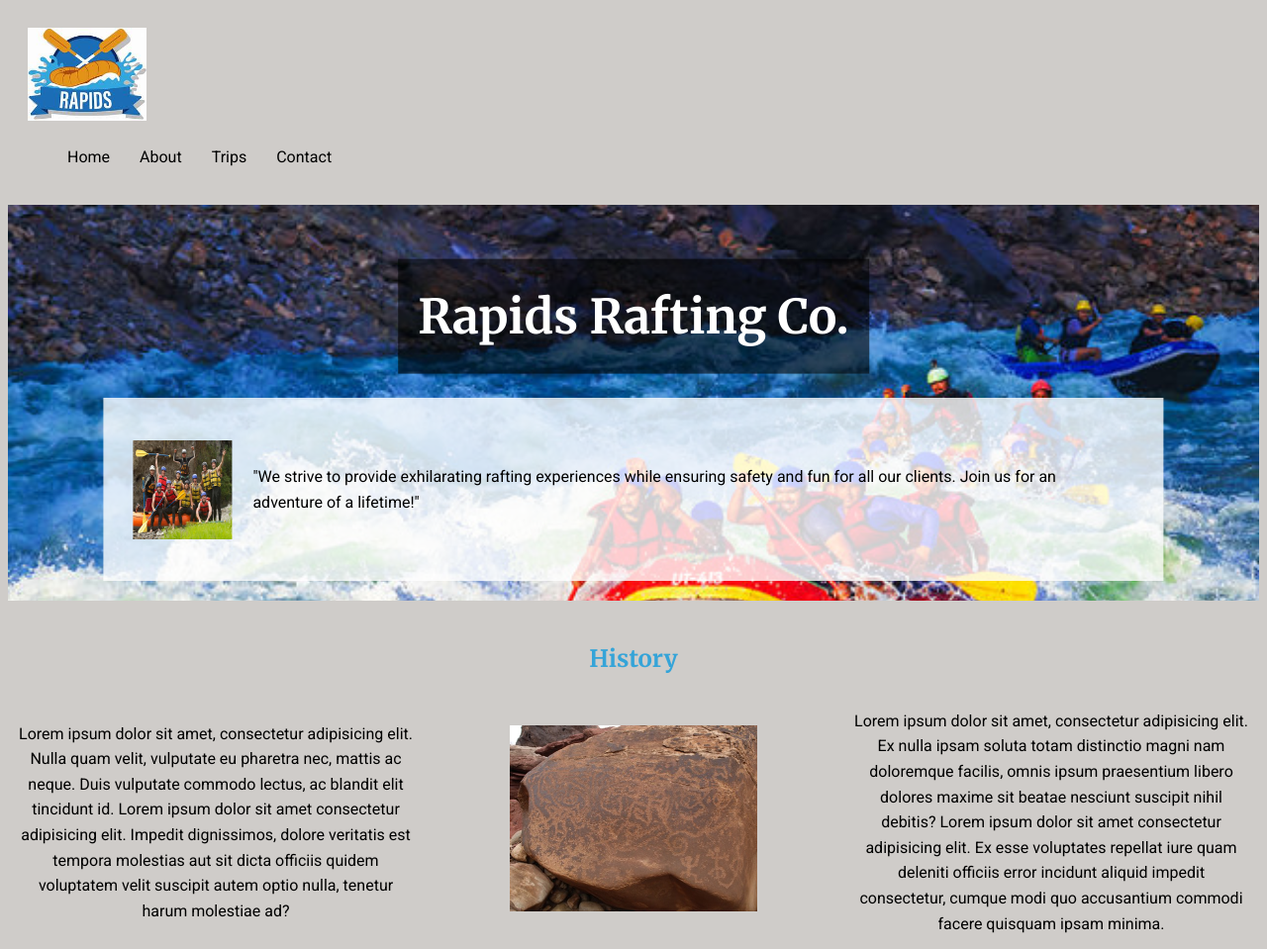
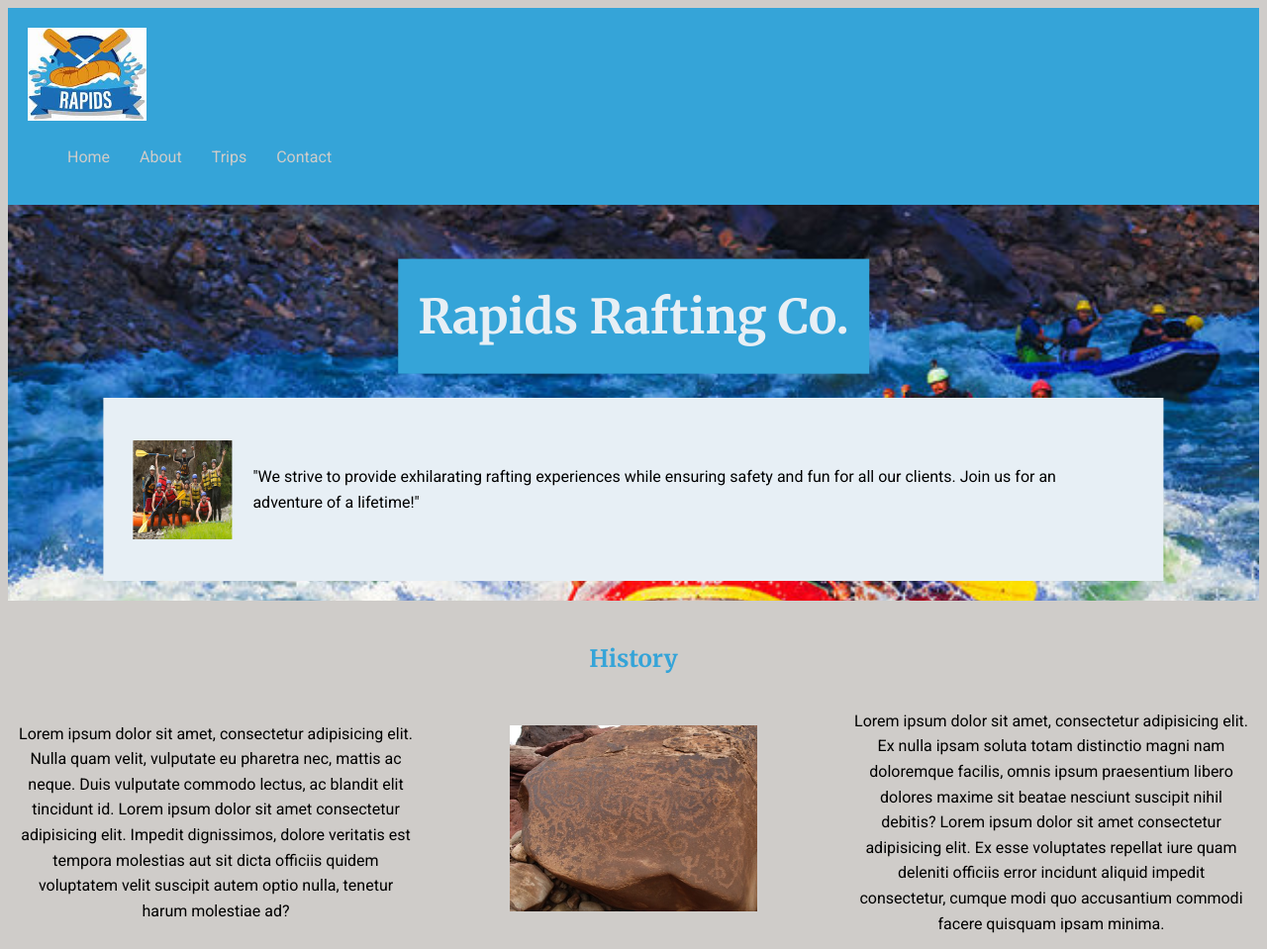
Before and after one commit to ericdurkee/wdd130, a plain HTML site: page wwr/about.html in a window 1280 px wide. Shown: the top 959 px of the page at 99% size. Drawn offline with Linux system fonts and the light colour scheme.

Commit message:
design changes

```diff
--- a/wwr/styles/rafting.css
+++ b/wwr/styles/rafting.css
@@ -26,7 +26,7 @@ header {
     justify-content: space-between;
     align-items: center;
     padding: 20px;
-    background-color: var(--secondary-color);
+    background-color: var(--primary-color);
 }
 
 .logo img {
@@ -42,7 +42,7 @@ nav ul {
 
 nav ul li a {
     text-decoration: none;
-    color: var(--accent-color);
+    color: var(--secondary-color);
 }
 
 .hero {
@@ -69,8 +69,8 @@ nav ul li a {
     left: 50%;
     transform: translate(-50%, -50%);
     font-size: 3rem;
-    color: white;
-    background-color: rgba(0, 0, 0, 0.6);
+    color: var(--accent1-color);
+    background-color: var(--primary-color);
     padding: 20px;
 }
 
@@ -79,7 +79,7 @@ nav ul li a {
     bottom: 20px;
     left: 50%;
     transform: translateX(-50%);
-    background-color: rgba(255, 255, 255, 0.8);
+    background-color: var(--accent1-color);
     padding: 30px;
     width: 80%;
     display: flex;
@@ -152,7 +152,7 @@ nav ul li a {
 }
 
 footer {
-    background-color: var(--accent-color);
+    background-color: var(--primary-color);
     text-align: center;
     padding: 20px;
     display: flex;
```
